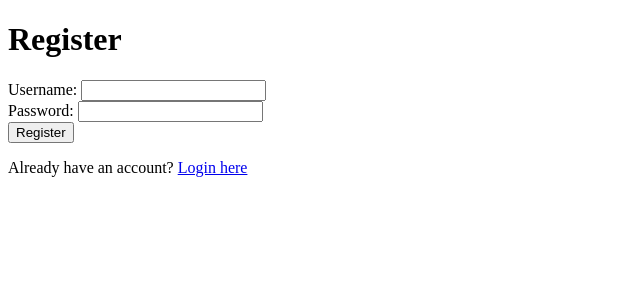
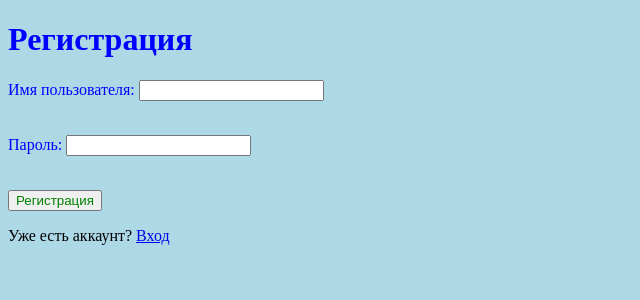
Before and after one commit to ViktorVersh/Fastapi, a FastAPI app: page /register in a window 1280 px wide. Shown: the top 300 px of the page, without its empty margins (0-640 px from the left). Run offline with FastAPI, Linux system fonts and the light colour scheme.

Commit message:
вроде бы всё работает

```diff
--- a/main.py
+++ b/main.py
@@ -1,18 +1,19 @@
 from fastapi import FastAPI, Form, Depends, Request, HTTPException, Query
 from fastapi.responses import RedirectResponse, HTMLResponse
 from fastapi.templating import Jinja2Templates
+# from fastapi.staticfiles import StaticFiles
 from sqlalchemy import create_engine, Column, Integer, String, DateTime, ForeignKey
 from sqlalchemy.orm import sessionmaker, relationship
 from sqlalchemy.ext.declarative import declarative_base
 from pydantic import BaseModel
 from typing import Optional
 from datetime import datetime, timedelta
-from sqlalchemy.exc import IntegrityError
 from passlib.context import CryptContext
 from starlette.middleware.sessions import SessionMiddleware
 
 app = FastAPI()
 app.add_middleware(SessionMiddleware, secret_key="your-secret-key")
+# app.mount("/static", StaticFiles(directory="static"), name="static")
 
 # Настройка SQLAlchemy
 DATABASE_URL = "sqlite:///./fastapdb.db"
--- a/templates/register.html
+++ b/templates/register.html
@@ -1,40 +1,45 @@
-<!--<!DOCTYPE html>-->
-<!--<html>-->
-<!--<head>-->
-<!--    <title>Register - To-Do List</title>-->
-<!--</head>-->
-<!--<body>-->
-<!--    <h1>Register</h1>-->
-<!--    <form action="/register" method="post">-->
-<!--        <label for="username">Username:</label>-->
-<!--        <input type="text" id="username" name="username" required>-->
-<!--        <br>-->
-<!--        <label for="password">Password:</label>-->
-<!--        <input type="password" id="password" name="password" required>-->
-<!--        <br>-->
-<!--        <input type="submit" value="Register">-->
-<!--    </form>-->
-<!--</body>-->
-<!--</html>-->
-
 <!DOCTYPE html>
-<html lang="en">
+<html lang="ru">
 <head>
     <meta charset="UTF-8">
     <meta name="viewport" content="width=device-width, initial-scale=1.0">
-    <title>Register</title>
+    <title>Регистрация</title>
+    <style>
+        body {
+            background-color: lightblue; /* Измените цвет на любой другой */
+        }
+    </style>
 </head>
+<style>
+    h1 {
+        color: blue;
+    }
+    h2 {
+        color: green;
+    }
+    form {
+    color: blue;
+    }
+    button {
+    color: green;
+    }
+    input {
+    color: green;
+    }
+</style>
 <body>
-    <h1>Register</h1>
+    <h1>Регистрация</h1>
     <form action="/register" method="post">
-        <label for="username">Username:</label>
+        <label for="username">Имя пользователя:</label>
         <input type="text" id="username" name="username" required>
+        <p></p>
         <br>
-        <label for="password">Password:</label>
+        <label for="password">Пароль:</label>
         <input type="password" id="password" name="password" required>
+        <p></p>
         <br>
-        <button type="submit">Register</button>
+        <button type="submit">Регистрация</button>
     </form>
-    <p>Already have an account? <a href="/">Login here</a></p>
+    <p>Уже есть аккаунт? <a href="/">Вход</a></p>
 </body>
 </html>
```
Also changed, not shown: templates/add_task.html (+23 -1 lines), templates/dashboard.html (+22 -2 lines), templates/edit_task.html (+22 -33 lines), templates/index.html (+22 -0 lines).
